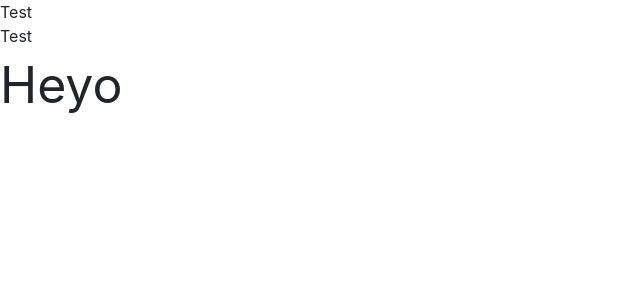
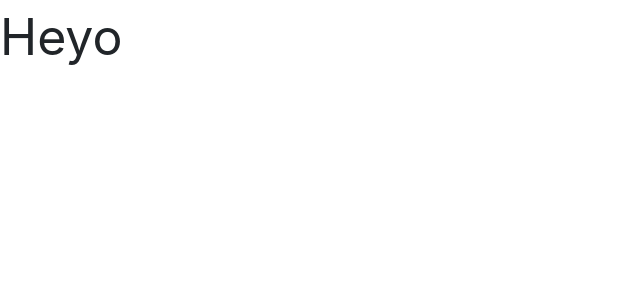
Before and after one commit to blakes-gym/poke-hubv1, a Next.js app: page / in a window 1280 px wide. Shown: the top 300 px of the page, without its empty margins (0-640 px from the left). Built offline with nearby package versions, Linux system fonts and the light colour scheme.

Commit message:
GRAPHQLgit add .git add .

```diff
--- a/components/Template.js
+++ b/components/Template.js
@@ -3,10 +3,5 @@ import 'bootstrap/scss/bootstrap.scss'
 import { useState } from 'react'
 
 export default function Template({ children }) {
-  return (
-    <div>
-      Test
-      <div>{children}</div>
-    </div>
-  )
+  return <div>{children}</div>
 }
--- a/lib/apollo.js
+++ b/graphql/apollo.js
@@ -128,7 +128,7 @@ function createApolloClient(initialState = {}) {
   return new ApolloClient({
     ssrMode: typeof window === 'undefined', // Disables forceFetch on the server (so queries are only run once)
     link: new HttpLink({
-      uri: 'http://localhost:4000/graphql', // Server URL (must be absolute)
+      uri: 'https://poke-hub-backend.herokuapp.com/graphql', // Server URL (must be absolute)
       credentials: 'same-origin', // Additional fetch() options like `credentials` or `headers`
       fetch
     }),
--- a/pages/_app.js
+++ b/pages/_app.js
@@ -1,4 +1,4 @@
-import { withApollo } from '../lib/apollo'
+import { withApollo } from '../graphql/apollo'
 
 import Template from '../components/Template'
 
--- a/pages/test.js
+++ b/pages/test.js
@@ -3,7 +3,7 @@ import gql from 'graphql-tag'
 
 const test = gql`
   {
-    pokemon(id: 220) {
+    pokemon(id: [220]) {
       name
     }
   }
@@ -14,5 +14,5 @@ export default function Test() {
 
   if (loading) return <div>Loading. . .</div>
   if (err) return <div>ERROR</div>
-  return <div>this is a test: {data.pokemon.name}</div>
+  return <div>this is a test: {data.pokemon[0].name}</div>
 }
```
Also changed, not shown: 1 other file (tests, documents, lock files or other folders).
